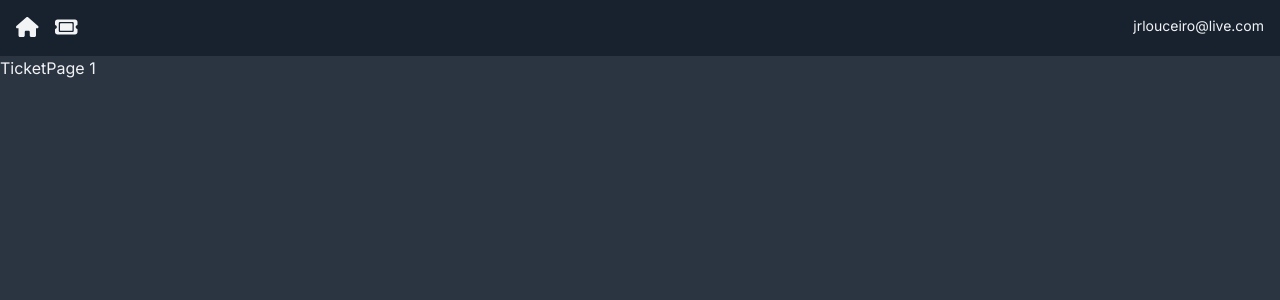
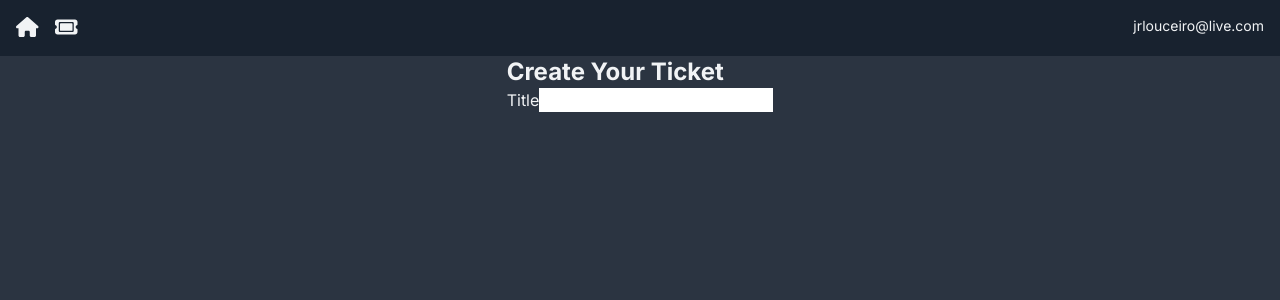
Before and after one commit to joaoLouceiro/FCC_TicketingApp, a Next.js app in the folder ticket-app/: page /TicketPage/1 in a window 1280 px wide. Shown: the top 300 px of the page. Built offline with nearby package versions, Linux system fonts and the light colour scheme.

Commit message:
- Created TicketForm - Added it to /TicketPage/page.jsx

```diff
--- /dev/null
+++ b/ticket-app/app/(components)/TicketForm.jsx
@@ -0,0 +1,44 @@
+"use client";
+
+import { useRouter } from "next/navigation";
+import React, { useState } from "react";
+
+const TicketForm = () => {
+  const handleChange = (e) => {
+    const value = e.target.value;
+    const name = e.target.name;
+
+    setFormData((prevState) => ({
+      ...prevState,
+      [name]: value,
+    }));
+  };
+  const startingTicketData = {
+    title: "",
+    description: "",
+    category: "Hardware",
+    priority: 1,
+    progress: 0,
+    status: "not started",
+  };
+
+  const [formData, setFormData] = useState(startingTicketData);
+  return (
+    <div className="flex justify-center">
+      <form>
+        <h3>Create Your Ticket</h3>
+        <label>Title</label>
+        <input
+          id="title"
+          name="title"
+          type="text"
+          onChange={handleChange}
+          required={true}
+          value={formData.title}
+        ></input>
+      </form>
+    </div>
+  );
+};
+
+export default TicketForm;
--- a/ticket-app/app/TicketPage/[id]/page.jsx
+++ b/ticket-app/app/TicketPage/[id]/page.jsx
@@ -1,5 +1,7 @@
+import TicketForm from "@/app/(components)/TicketForm";
+
 const TicketPage = ({ params }) => {
-  return <div>TicketPage {params.id}</div>;
+  return <TicketForm />;
 };
 
 export default TicketPage;
```
